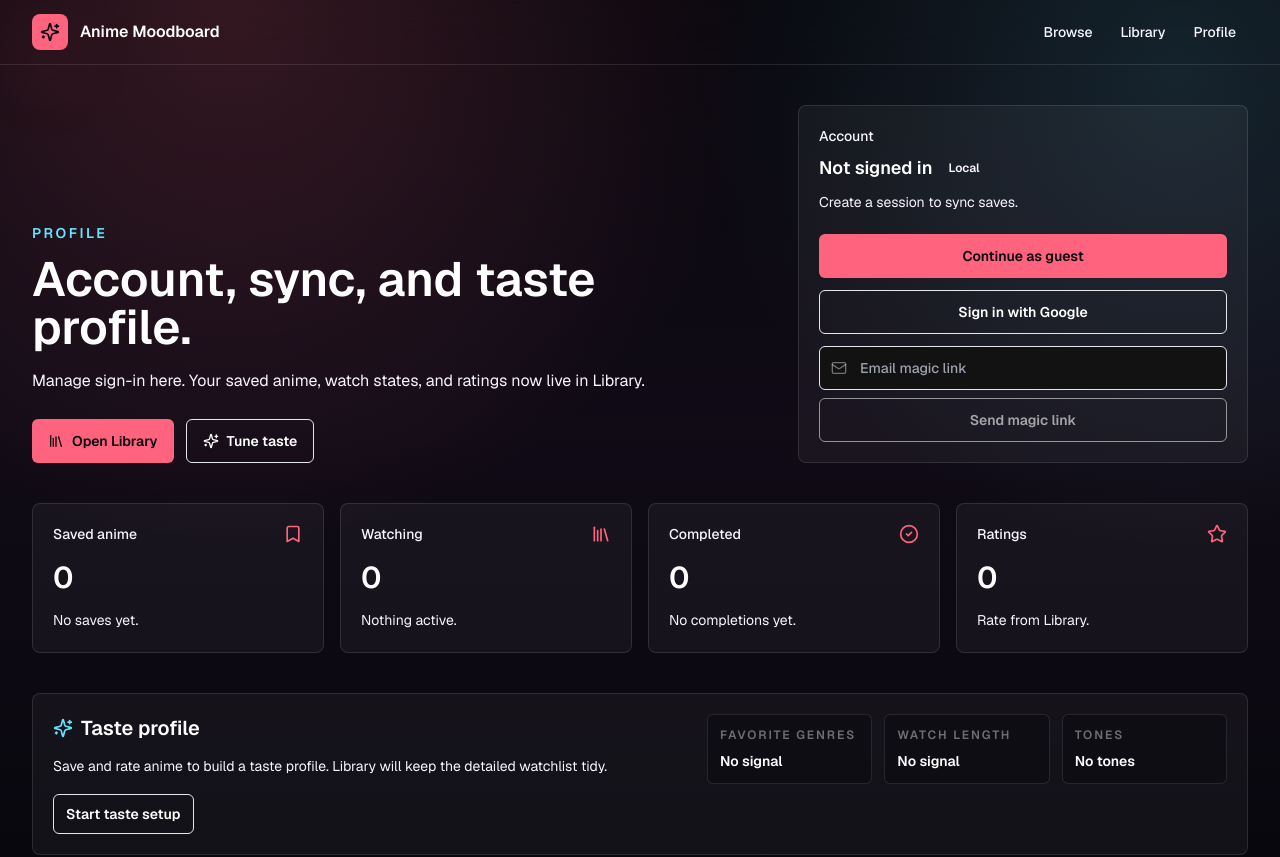
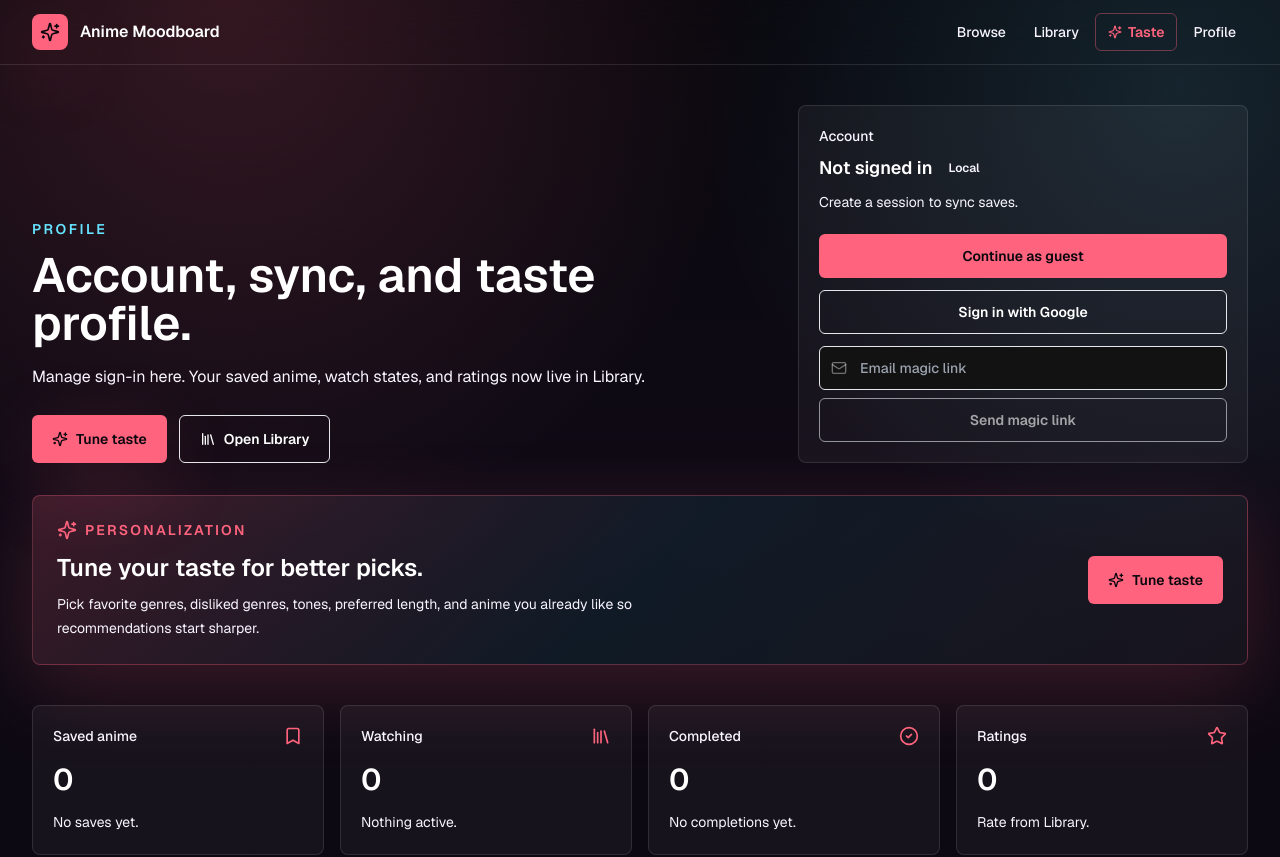
Before and after one commit to Yassine1017/AnimeMoodBoard, a Next.js app: page /profile in a window 1280 px wide. Shown: the top 857 px of the page. Built offline with nearby package versions, Linux system fonts and the light colour scheme; no server answers.

Commit message:
Make taste setup more visible

```diff
--- a/app/layout.tsx
+++ b/app/layout.tsx
@@ -31,26 +31,33 @@ export default function RootLayout({
                 <span className="grid h-9 w-9 place-items-center rounded-lg bg-ember text-ink shadow-aura">
                   <Sparkles className="h-5 w-5" aria-hidden="true" />
                 </span>
-                <span className="text-base font-semibold tracking-normal text-white">
+                <span className="hidden text-base font-semibold tracking-normal text-white min-[520px]:inline">
                   Anime Moodboard
                 </span>
               </Link>
-              <div className="flex items-center gap-1 text-sm font-medium text-white/68">
+              <div className="flex shrink-0 items-center gap-1 text-sm font-medium text-white/68">
                 <Link
                   href="/browse"
-                  className="rounded-md px-3 py-2 transition hover:bg-white/8 hover:text-white"
+                  className="rounded-md px-2 py-2 transition hover:bg-white/8 hover:text-white sm:px-3"
                 >
                   Browse
                 </Link>
                 <Link
                   href="/library"
-                  className="rounded-md px-3 py-2 transition hover:bg-white/8 hover:text-white"
+                  className="rounded-md px-2 py-2 transition hover:bg-white/8 hover:text-white sm:px-3"
                 >
                   Library
                 </Link>
                 <Link
+                  href="/onboarding"
+                  className="inline-flex items-center gap-1.5 rounded-md border border-ember/40 bg-ember/14 px-2 py-2 font-semibold text-ember transition hover:bg-ember hover:text-ink sm:px-3"
+                >
+                  <Sparkles className="h-3.5 w-3.5" aria-hidden="true" />
+                  Taste
+                </Link>
+                <Link
                   href="/profile"
-                  className="rounded-md px-3 py-2 transition hover:bg-white/8 hover:text-white"
+                  className="rounded-md px-2 py-2 transition hover:bg-white/8 hover:text-white sm:px-3"
                 >
                   Profile
                 </Link>
--- a/components/profile-client.tsx
+++ b/components/profile-client.tsx
@@ -343,18 +343,18 @@ export function ProfileClient() {
           <div className="mt-6">
             <div className="flex flex-wrap gap-3">
               <Link
+                href="/onboarding"
+                className="inline-flex h-12 items-center gap-2 rounded-md bg-ember px-5 text-sm font-semibold text-ink shadow-aura transition hover:bg-[#ff7a91]"
+              >
+                <Sparkles className="h-4 w-4" aria-hidden="true" />
+                Tune taste
+              </Link>
+              <Link
                 href="/library"
-                className="inline-flex h-11 items-center gap-2 rounded-md bg-ember px-4 text-sm font-semibold text-ink transition hover:bg-[#ff7a91]"
+                className="inline-flex h-12 items-center gap-2 rounded-md border border-white/12 bg-white/8 px-5 text-sm font-semibold text-white transition hover:bg-white/12"
               >
                 <Library className="h-4 w-4" aria-hidden="true" />
                 Open Library
-              </Link>
-              <Link
-                href="/onboarding"
-                className="inline-flex h-11 items-center gap-2 rounded-md border border-white/12 bg-white/8 px-4 text-sm font-semibold text-white transition hover:bg-white/12"
-              >
-                <Sparkles className="h-4 w-4" aria-hidden="true" />
-                Tune taste
               </Link>
             </div>
           </div>
@@ -372,6 +372,33 @@ export function ProfileClient() {
           onGuest={continueAsGuest}
           onSignOut={signOut}
         />
+      </section>
+
+      <section className="mt-8 overflow-hidden rounded-lg border border-ember/30 bg-[linear-gradient(135deg,rgba(255,93,124,0.18),rgba(34,211,238,0.08),rgba(255,255,255,0.045))] p-5 shadow-aura sm:p-6">
+        <div className="flex flex-col gap-5 sm:flex-row sm:items-center sm:justify-between">
+          <div>
+            <div className="flex items-center gap-2 text-ember">
+              <Sparkles className="h-5 w-5" aria-hidden="true" />
+              <p className="text-sm font-semibold uppercase tracking-[0.16em]">
+                Personalization
+              </p>
+            </div>
+            <h2 className="mt-3 text-2xl font-semibold tracking-normal text-white">
+              Tune your taste for better picks.
+            </h2>
+            <p className="mt-2 max-w-2xl text-sm leading-6 text-white/66">
+              Pick favorite genres, disliked genres, tones, preferred length,
+              and anime you already like so recommendations start sharper.
+            </p>
+          </div>
+          <Link
+            href="/onboarding"
+            className="inline-flex h-12 shrink-0 items-center justify-center gap-2 rounded-md bg-ember px-5 text-sm font-semibold text-ink transition hover:bg-[#ff7a91]"
+          >
+            <Sparkles className="h-4 w-4" aria-hidden="true" />
+            Tune taste
+          </Link>
+        </div>
       </section>
 
       <section className="mt-10 grid gap-4 sm:grid-cols-2 lg:grid-cols-4">
@@ -559,8 +586,9 @@ function TasteProfilePanel({
           <p className="mt-3 text-sm leading-6 text-white/62">{summary}</p>
           <Link
             href="/onboarding"
-            className="mt-4 inline-flex h-10 items-center justify-center rounded-md border border-white/12 bg-white/8 px-3 text-sm font-semibold text-white transition hover:bg-white/12"
+            className="mt-4 inline-flex h-10 items-center justify-center gap-2 rounded-md bg-ember px-4 text-sm font-semibold text-ink transition hover:bg-[#ff7a91]"
           >
+            <Sparkles className="h-4 w-4" aria-hidden="true" />
             {onboardedTaste ? "Edit taste setup" : "Start taste setup"}
           </Link>
         </div>
```
